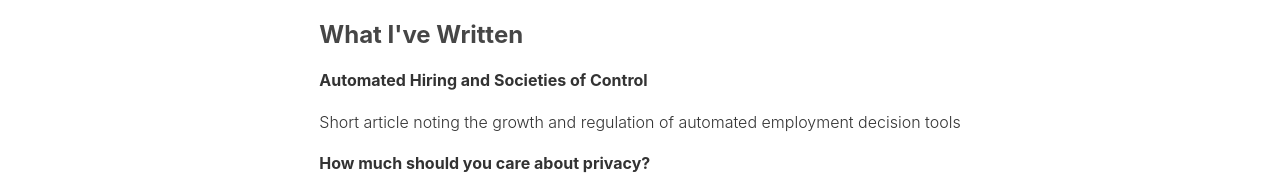
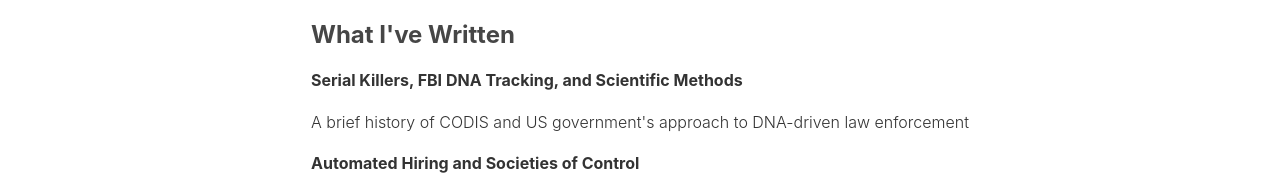
Before and after one commit to Elliot-verified/Portfolio, a React (Create React App) app: page /Writing in a window 1280 px wide. Shown: the part 121-303 px from the top of the page. Built offline with nearby package versions, Linux system fonts and the light colour scheme.

Commit message:
adding article

```diff
--- a/src/Writing.js
+++ b/src/Writing.js
@@ -8,6 +8,10 @@ const Writing = () => (
             <h2>What I've Written</h2>
 
                 {/* Project 1 */}
+                <a href="https://elliotwaxman.substack.com/p/serial-killers-fbi-dna-tracking-and?r=fafk3">
+                    <h4>Serial Killers, FBI DNA Tracking, and Scientific Methods</h4>
+                    <p>A brief history of CODIS and US government's approach to DNA-driven law enforcement</p>
+                </a>
                 <a href="https://open.substack.com/pub/elliotwaxman/p/automated-hiring-and-societies-of?r=fafk3&utm_campaign=post&utm_medium=web">
                     <h4>Automated Hiring and Societies of Control</h4>
                     <p>Short article noting the growth and regulation of automated employment decision tools</p>
```
